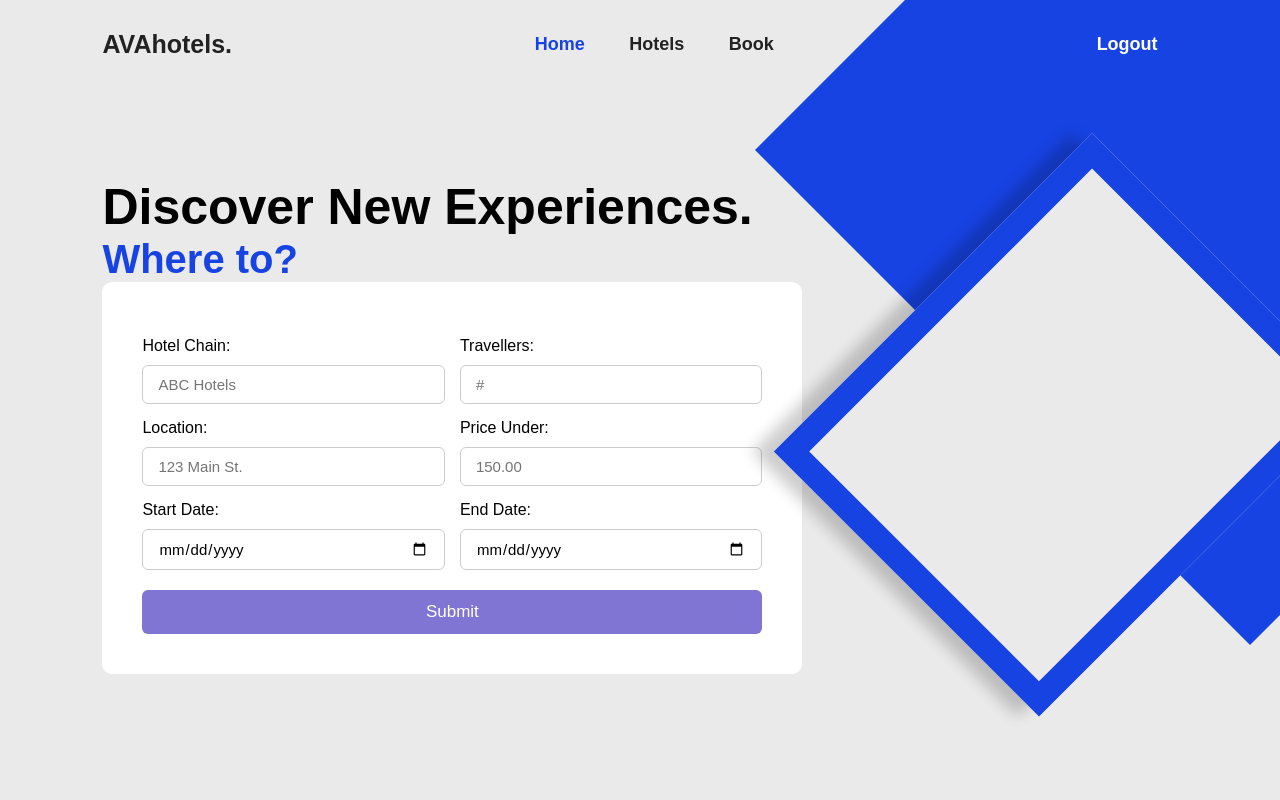
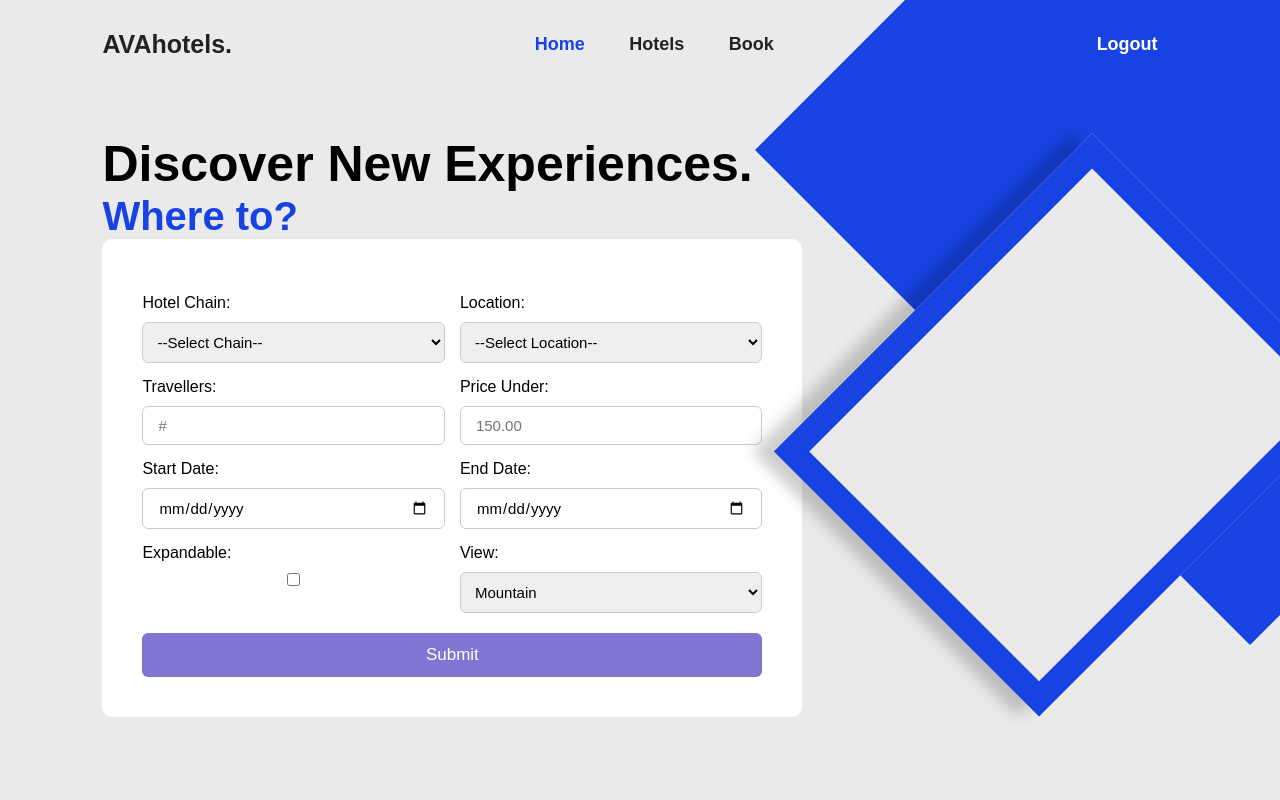
Before and after one commit to anrayliu/databases-project, a Flask app: page /home in a window 1280 px wide. Run offline with Flask 3, Linux system fonts and the light colour scheme; data that the repository does not hold is empty; some libraries are stand-ins or nearby versions.

Commit message:
website reworked

```diff
--- a/app.py
+++ b/app.py
@@ -59,7 +59,16 @@ def login():
 
 @app.route("/home", methods=["POST", "GET"])
 def customer_view():
-    if request.method == "GET":
+    if request.method == "POST":
+        try:
+            cur.execute("insert into hotel_chain values('{}', {});".format(request.form["chain_name"], request.form["num_hotels"]))
+            conn.commit()
+        except psycopg2.Error:
+            conn.rollback()
+            return "something went seriously wrong"
+
+        return redirect("/home")
+    else:
         try:
             cur.execute("select * from hotel_chain")
             hotel_chains = cur.fetchall()
@@ -70,18 +79,18 @@ def customer_view():
             return "something went seriously wrong"
 
         return render_template("customer_view.html", hotels=hotels, hotel_chains=hotel_chains)
-    else:
-        return render_template("customer_view.html")
 
 @app.route("/employee", methods=["POST", "GET"])
 def employee_view():
     if request.method == "POST":
+        booking_entrie = request.form["customer_id"]
+
         try:
             cur.execute("select booking_id from booking where customer_id = '{}'".format(request.form["customer_id"]))
             booking_id = cur.fetchone()
 
             if ((booking_id is not None) and (request.form["booking_id"] == str(booking_id[0]))):
-                print("GOT IT")
+                print("GOT HERE")
             else:
                 return redirect("/employee")
         except psycopg2.Error:
@@ -96,26 +105,29 @@ def register():
 
 @app.route("/", methods=["POST", "GET"])
 def index():
-	if request.method == "POST":
-		try:
-			cur.execute("insert into hotel_chain values('{}', {});".format(request.form["chain_name"], request.form["num_hotels"]))
-			conn.commit()
-		except psycopg2.Error:
-			conn.rollback()
+    return redirect("/login")
+'''
+    if request.method == "POST":
+        try:
+            cur.execute("insert into hotel_chain values('{}', {});".format(request.form["chain_name"], request.form["num_hotels"]))
+            conn.commit()
+        except psycopg2.Error:
+            conn.rollback()
+            return "something went seriously wrong"
 
-		return redirect("/")
+        return redirect("/")
+    else:
+        try:
+            cur.execute("select * from hotel_chain")
+            hotel_chains = cur.fetchall()
+            cur.execute("select * from hotel")
+            hotels = cur.fetchall()
+        except psycopg2.Error:
+            conn.rollback()
+            return "something went seriously wrong"
 
-	else:
-		try:
-			cur.execute("select * from hotel_chain")
-			hotel_chains = cur.fetchall()
-			cur.execute("select * from hotel")
-			hotels = cur.fetchall()
-		except psycopg2.Error:
-			conn.rollback()
-			return "something went seriously wrong"
-
-		return render_template("index.html", hotels=hotels, hotel_chains=hotel_chains)
+        return render_template("index.html", hotels=hotels, hotel_chains=hotel_chains)
+'''
 
 @app.route("/deletechain/<string:id>")
 def delete_chain(id):
@@ -201,8 +213,8 @@ def show_results():
 
 		q = '''
 					select * from room natural join hotel where room.chain_name=hotel.chain_name and room.chain_name='{}'
-						and num_rooms={} and capacity={} and room.hotel_address='{}' and price<={} and view='{}' and expandable='{}';
-					'''.format(chain, total, capacity, loc, price, view, "false" if expandable is None else expandable)
+						and capacity={} and room.hotel_address='{}' and price<={} and view='{}' and expandable='{}';
+					'''.format(chain, capacity, loc, price, view, "false" if expandable is None else expandable)
 
 		cur.execute(q)
 		print(q)
--- a/static/main.css
+++ b/static/main.css
@@ -2,11 +2,32 @@
 	margin: 0;
 	padding: 0;
 	box-sizing: border-box;
-	font-family: "Poppings", sans-serif;
+	font-family: "Poppins", sans-serif;
 }
 
 body {
 	background-color: #eaeaea;
+}
+
+.content {
+	padding: 50px;
+}
+
+.content table {
+	font-family: "Poppins", sans-serif;
+	border-collapse: collapse;
+	width: 100%;
+}
+
+.content td,
+.content th {
+	border: 1px;
+	text-align: left;
+	padding: 8px;
+}
+
+.content tr:nth-child(even) {
+	background-color: #dddddd;
 }
 
 .header {
@@ -121,6 +142,14 @@ form .row {
 	font-size: 15px;
 }
 
+.input-box select {
+	width: 100%;
+	padding: 10px;
+	border: 1px solid #ccc;
+	border-radius: 6px;
+	font-size: 15px;
+}
+
 .column .flex {
 	display: flex;
 	gap: 15px
--- a/templates/customer_view.html
+++ b/templates/customer_view.html
@@ -1,7 +1,7 @@
 {% extends 'base.html' %}
 
 {% block head %}
-	<title>ComfortManagment</title>
+	<title>AVAhotels.com</title>
 {% endblock %}
 
 {% block body %}
@@ -24,35 +24,56 @@
 			<h1>Discover New Experiences.</h1>
 			<h3>Where to?</h3>
 
-			<form action="/home" method="GET">
+			<form action="/results" method="GET">
 				<div class="row">
 					<div class="column">
 						<div class="input-box">
-							<label for="chain_name">Hotel Chain:</label>
-							<input name="chain_name" type="text" placeholder="ABC Hotels">
+							<label for="chain">Hotel Chain:</label>
+							<select name="chain" id="chain_name">
+								<option value="">--Select Chain--</option>
+								{% for chain in hotel_chains %}
+								<option value="{{chain[0]}}">{{chain[0]}}</option>
+								{% endfor %}
+							</select>
 						</div>
 						<div class="input-box">
-							<label for="location">Location:</label>
-							<input name="location" type="text" placeholder="123 Main St.">
+							<label for="capacity">Travellers:</label>
+							<input name="capacity" type="number" placeholder="#" step="0">
 						</div>
 						<div class="input-box">
 							<label for="start_date">Start Date:</label>
 							<input name="start_date" type="date" id="start_date">
 						</div>
+						<div class="input-box">
+							<label for="expandable">Expandable:</label>
+							<input name="expandable" type="checkbox" value="true">
+						</div>
 					</div>
 
 					<div class="column">
 						<div class="input-box">
-							<label for="travellers">Travellers:</label>
-							<input name="travellers" type="number" placeholder="#" step="0">
+							<label for="location">Location:</label>
+							<select name="location" id="location">
+								<option value="">--Select Location--</option>
+								{% for hotel in hotels %}
+								<option value="{{hotel[3]}}">{{hotel[3]}}</option>
+								{% endfor %}
+							</select>
 						</div>
 						<div class="input-box">
-							<label for="max_price">Price Under:</label>
-							<input name="max_price" type="number" placeholder="150.00" step="0.01">
+							<label for="price">Price Under:</label>
+							<input name="price" type="number" placeholder="150.00" step="0.01">
 						</div>
 						<div class="input-box">
 							<label for="end_date">End Date:</label>
 							<input name="end_date" type="date" id="end_date">
+						</div>
+						<div class="input-box">
+							<label for="view">View:</label>
+							<select name="view" id="view">
+								<option value="mountain">Mountain</option>
+								<option value="ocean">Ocean</option>
+							</select>
 						</div>
 					</div>
 
```
Also changed, not shown: init_db.py (+9 -1 lines).
